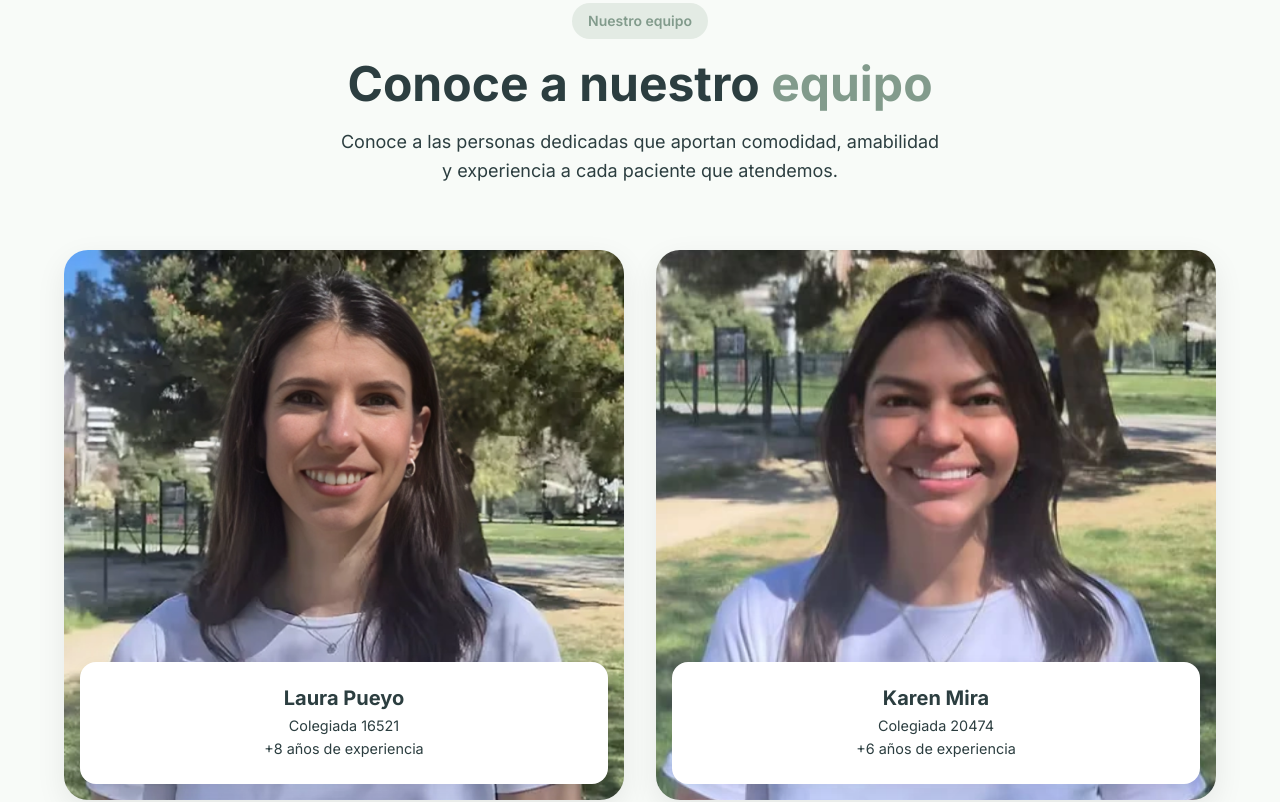
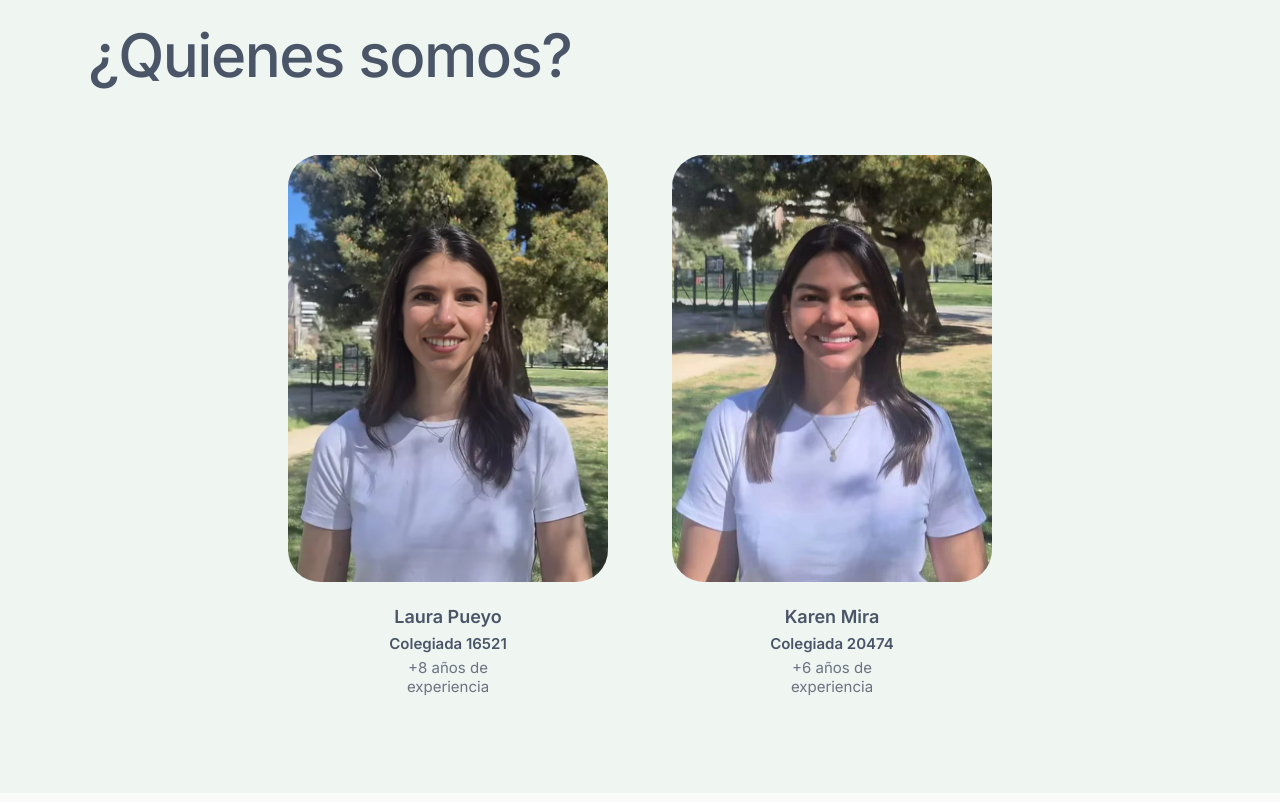
Before and after one commit to lauraenfermea/enfermeraentucasa, a Next.js app: page / in a window 1280 px wide. Shown: the part 3720-4522 px from the top of the page. Built offline with nearby package versions, Linux system fonts and the light colour scheme; a web font is replaced by a local one.

Commit message:
Update team section to match new layout

```diff
--- a/src/components/Team.jsx
+++ b/src/components/Team.jsx
@@ -5,44 +5,45 @@
   const teamMembers = [
     {
       name: 'Laura Pueyo',
-      role: <>Colegiada 16521 <br /> +8 años de experiencia</>,
+      colegiada: 'Colegiada 16521',
+      experience: '+8 años de experiencia',
       image: 'about-nurse-right.webp'
     },
     {
       name: 'Karen Mira',
-      role: <>Colegiada 20474 <br /> +6 años de experiencia</>,
+      colegiada: 'Colegiada 20474',
+      experience: '+6 años de experiencia',
       image: 'sddcv.jp.webp'
     }
   ];
 
   return (
-    <section id="team" className="section" style={{ background: 'var(--bg-color)' }}>
-      <div className="container">
-        <div style={{ textAlign: 'center', marginBottom: '4rem' }}>
-          <div style={{
-            display: 'inline-block',
-            padding: '0.4rem 1rem',
-            background: 'var(--secondary)',
-            color: 'var(--primary)',
-            borderRadius: '999px',
-            fontSize: '0.875rem',
-            fontWeight: '600',
-            marginBottom: '1rem'
-          }}>
-            Nuestro equipo
-          </div>
-          <h2 className="section-title" style={{ maxWidth: '700px', margin: '0 auto', fontSize: 'clamp(2rem, 4vw, 3rem)' }}>
-            Conoce a nuestro <span style={{ color: 'var(--primary)' }}>equipo</span>
-          </h2>
-          <p style={{ color: 'var(--text-light)', fontSize: '1.125rem', maxWidth: '600px', margin: '1rem auto 0' }}>
-            Conoce a las personas dedicadas que aportan comodidad, amabilidad y experiencia a cada paciente que atendemos.
-          </p>
+    <section id="quienes-somos" style={{ backgroundColor: '#eff5f1', padding: '6rem 0' }}>
+      <div className="container" style={{ maxWidth: '1152px', margin: '0 auto', padding: '0 1.5rem' }}>
+        <div style={{ marginBottom: '4rem' }}>
+          <motion.h2
+            initial={{ opacity: 0, y: 20 }}
+            whileInView={{ opacity: 1, y: 0 }}
+            viewport={{ once: true }}
+            style={{
+              fontSize: 'clamp(2.5rem, 5vw, 3.75rem)',
+              fontWeight: '500',
+              color: '#4a5568',
+              letterSpacing: '-0.025em',
+              margin: 0
+            }}
+          >
+            ¿Quienes somos?
+          </motion.h2>
         </div>
 
         <div style={{
-          display: 'grid',
-          gridTemplateColumns: 'repeat(auto-fit, minmax(280px, 1fr))',
-          gap: '2rem'
+          display: 'flex',
+          flexWrap: 'wrap',
+          justifyContent: 'center',
+          gap: '4rem',
+          maxWidth: '768px',
+          margin: '0 auto'
         }}>
           {teamMembers.map((member, idx) => (
             <motion.div
@@ -50,42 +51,46 @@
               initial={{ opacity: 0, y: 30 }}
               whileInView={{ opacity: 1, y: 0 }}
               viewport={{ once: true }}
-              transition={{ delay: idx * 0.1, duration: 0.5 }}
+              transition={{ delay: idx * 0.2, duration: 0.7 }}
               style={{
+                display: 'flex',
+                flexDirection: 'column',
+                alignItems: 'center',
+                textAlign: 'center',
+                width: '100%',
+                maxWidth: '320px',
+                flex: '1 1 300px'
+              }}
+            >
+              <div style={{
                 position: 'relative',
-                borderRadius: '24px',
-                overflow: 'hidden',
-                height: '550px',
-                boxShadow: '0 10px 30px rgba(0,0,0,0.08)',
-                cursor: 'pointer'
-              }}
-              whileHover={{ y: -5 }}
-            >
+                width: '100%',
+                aspectRatio: '3/4',
+                marginBottom: '1.5rem',
+                borderRadius: '32px',
+                overflow: 'hidden'
+              }}>
                 <img
                   src={`/assets/${member.image}`}
                   alt={member.name}
                   style={{ width: '100%', height: '100%', objectFit: 'cover' }}
                 />
+              </div>
 
-              {/* Floating Info Box */}
-              <div style={{
-                position: 'absolute',
-                bottom: '1rem',
-                left: '1rem',
-                right: '1rem',
-                background: 'white',
-                padding: '1.5rem',
-                borderRadius: '16px',
-                textAlign: 'center',
-                boxShadow: '0 4px 15px rgba(0,0,0,0.05)'
-              }}>
-                <h3 style={{ fontSize: '1.25rem', marginBottom: '0.25rem', color: 'var(--text-main)', fontWeight: 700 }}>
+              <h3 style={{ fontSize: '1.125rem', fontWeight: '600', color: '#4a5568', margin: '0 0 0.25rem 0' }}>
                 {member.name}
               </h3>
-                <p style={{ color: 'var(--text-light)', fontSize: '0.9rem', margin: 0 }}>
-                  {member.role}
+              <p style={{ fontSize: '15px', fontWeight: '600', color: '#4a5568', margin: '0 0 0.125rem 0' }}>
+                {member.colegiada}
               </p>
-              </div>
+              <p style={{ fontSize: '15px', fontWeight: '400', color: '#6b7280', margin: 0, lineHeight: '1.3' }}>
+                {member.experience.replace(' de experiencia', ' de \nexperiencia').split('\n').map((line, i) => (
+                  <span key={i}>
+                    {line}
+                    {i === 0 && <br />}
+                  </span>
+                ))}
+              </p>
             </motion.div>
           ))}
         </div>
```
Lines whose indentation alone changed are shown as unchanged.
